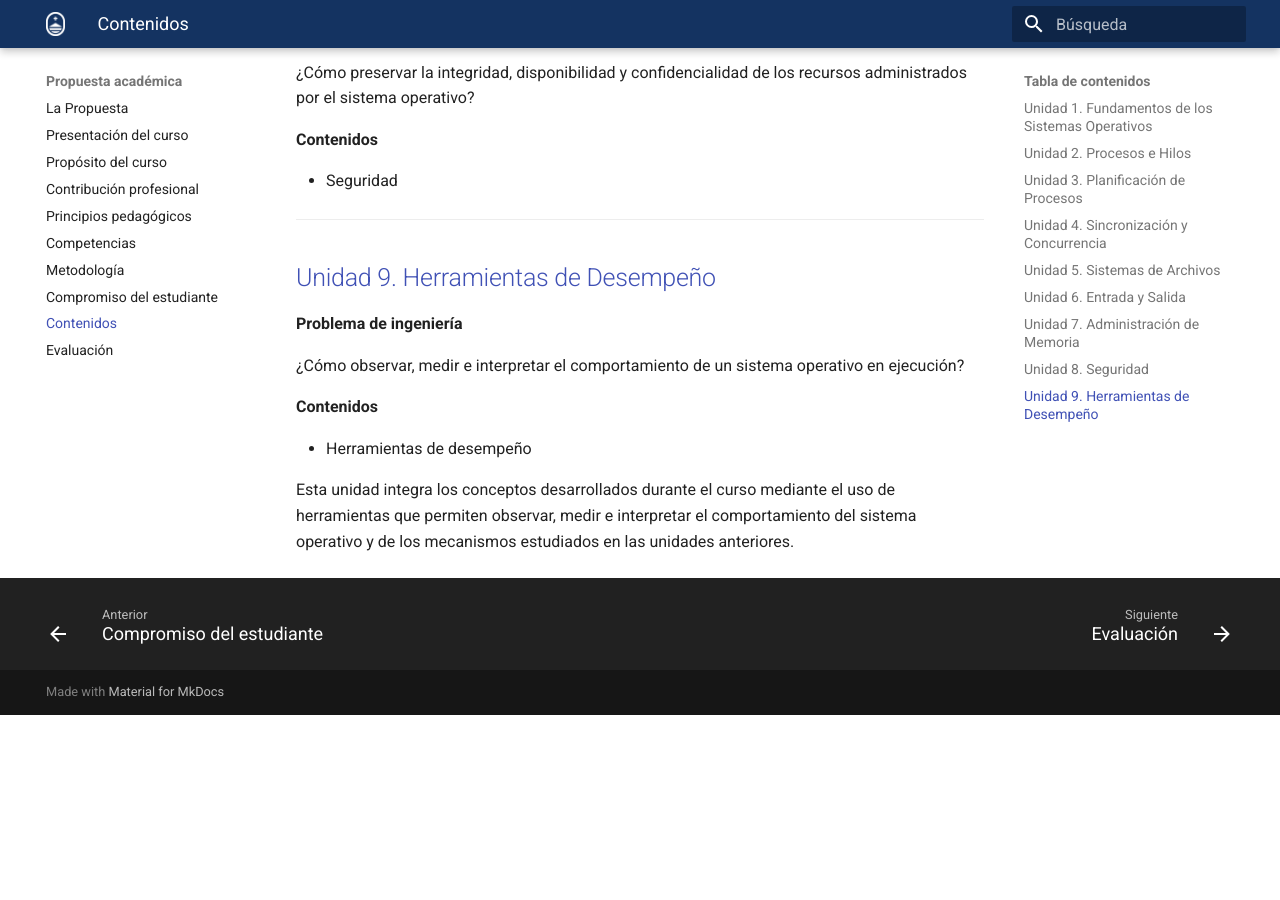
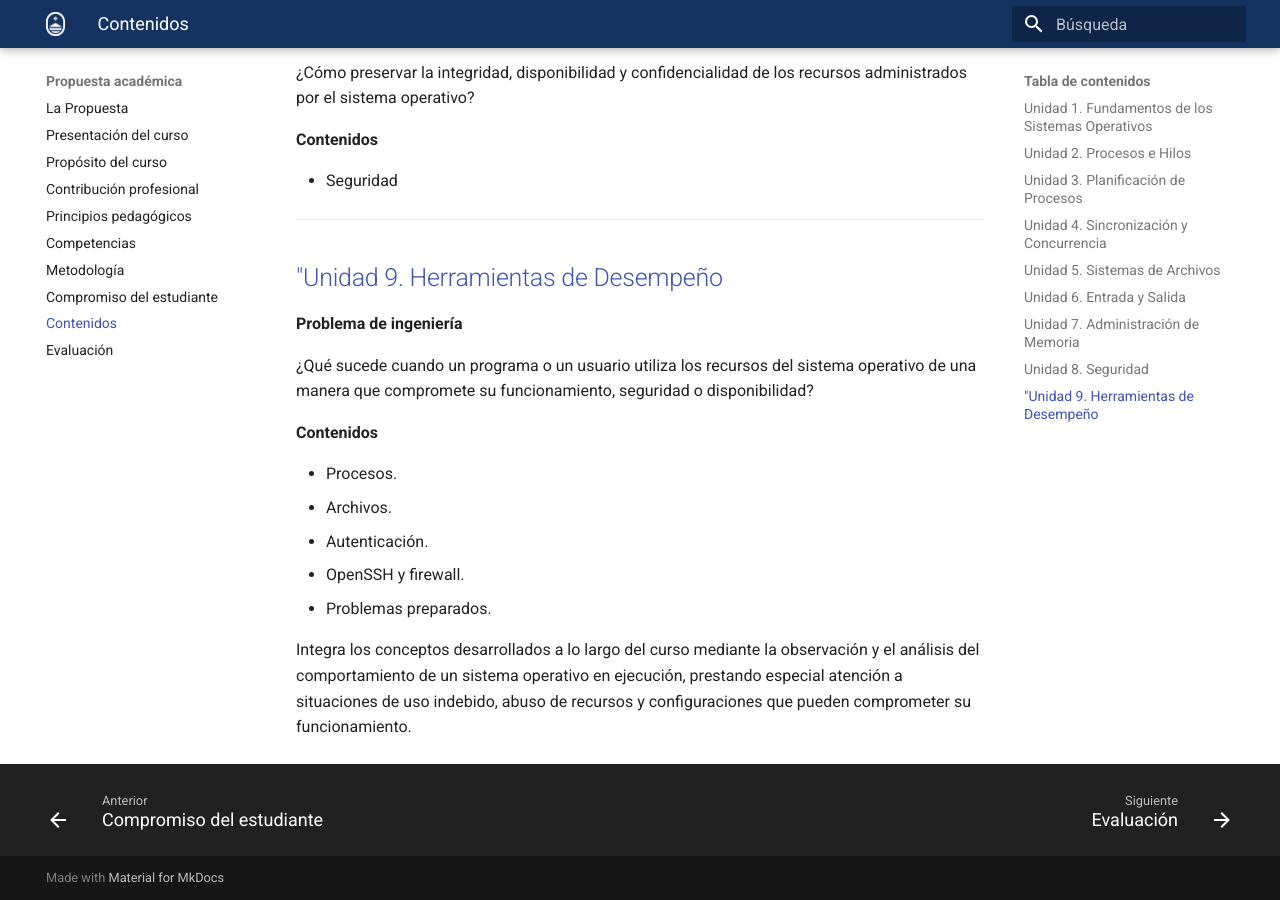
Before and after one commit to ucudal/Sistemas_Operativos, an MkDocs documentation site: the page built from docs/propuesta-academica/contenidos.md, in a window 1280 px wide and 900 px high, scrolled down 2790 px. Built offline with MkDocs 1.6.1 and Material for MkDocs 9.7.7, drawn with Linux system fonts in a browser that asks for light colours; before the commit the page ends 3505 px from its top, so only the background shows below that.

Commit message:
U9 propuesta academica

```diff
--- a/docs/propuesta-academica/contenidos.md
+++ b/docs/propuesta-academica/contenidos.md
@@ -110,14 +110,18 @@ Esta organización procura favorecer una comprensión integrada de los distintos
 
 ---
 
-## [Unidad 9. Herramientas de Desempeño](../unidades/9-herramientas-desempeno.md)
+## ["Unidad 9. Herramientas de Desempeño](../unidades/9-observacion-proteccion.md)
 
 **Problema de ingeniería**
 
-¿Cómo observar, medir e interpretar el comportamiento de un sistema operativo en ejecución?
+¿Qué sucede cuando un programa o un usuario utiliza los recursos del sistema operativo de una manera que compromete su funcionamiento, seguridad o disponibilidad?
 
 **Contenidos**
 
-- Herramientas de desempeño
+- Procesos.
+- Archivos.
+- Autenticación.
+- OpenSSH y firewall.
+- Problemas preparados.
 
-Esta unidad integra los conceptos desarrollados durante el curso mediante el uso de herramientas que permiten observar, medir e interpretar el comportamiento del sistema operativo y de los mecanismos estudiados en las unidades anteriores.
+Integra los conceptos desarrollados a lo largo del curso mediante la observación y el análisis del comportamiento de un sistema operativo en ejecución, prestando especial atención a situaciones de uso indebido, abuso de recursos y configuraciones que pueden comprometer su funcionamiento.
--- a/mkdocs.yml
+++ b/mkdocs.yml
@@ -52,6 +52,6 @@ nav:
       - "Unidad 6. Entrada y Salida": unidades/6-entrada-salida.md
       - "Unidad 7. Administración de Memoria": unidades/7-memoria.md
       - "Unidad 8. Seguridad": unidades/8-seguridad.md
-      - "Unidad 9. Herramientas de Desempeño": unidades/9-observacion-proteccion.md
+      - "Unidad 9. Observación y Protección del Sistema Operativo": unidades/9-observacion-proteccion.md
 
   - Acerca del curso: acerca.md
```
